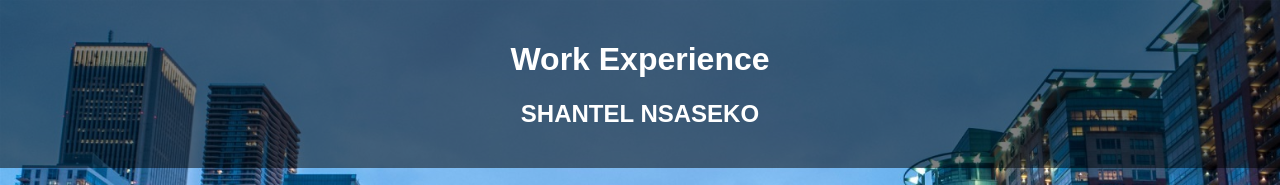
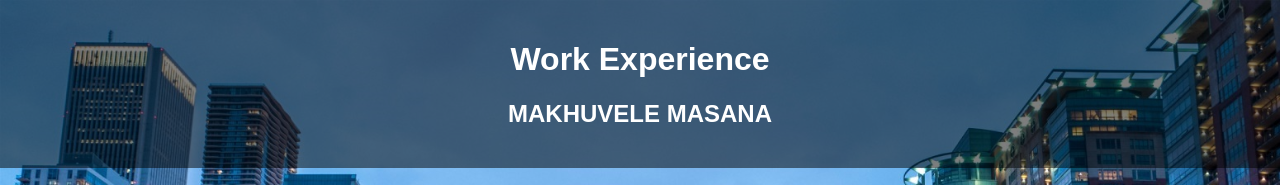
Before and after one commit to masana-sanzo/masanacv, a plain HTML site: page page3.html in a window 1280 px wide. Shown: the top 185 px of the page. Drawn offline with Linux system fonts and the light colour scheme.

Commit message:
page3.html

```diff
--- a/page3.html
+++ b/page3.html
@@ -49,7 +49,7 @@
 <body>
     <header>
         <h1>Work Experience</h1>
-        <h2>SHANTEL NSASEKO</h2>
+        <h2>MAKHUVELE MASANA</h2>
     </header>
 
     <div class="container">
```
